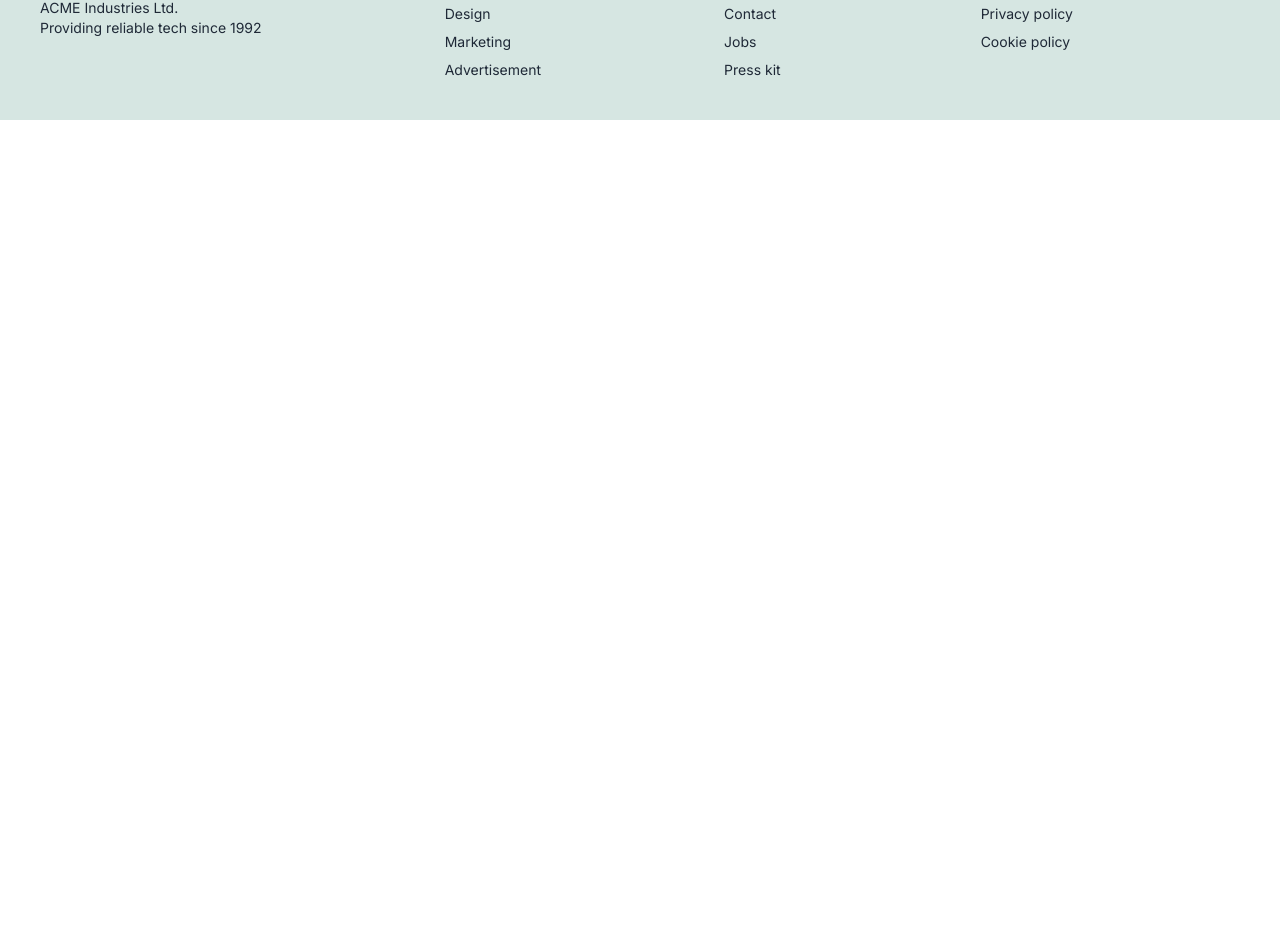
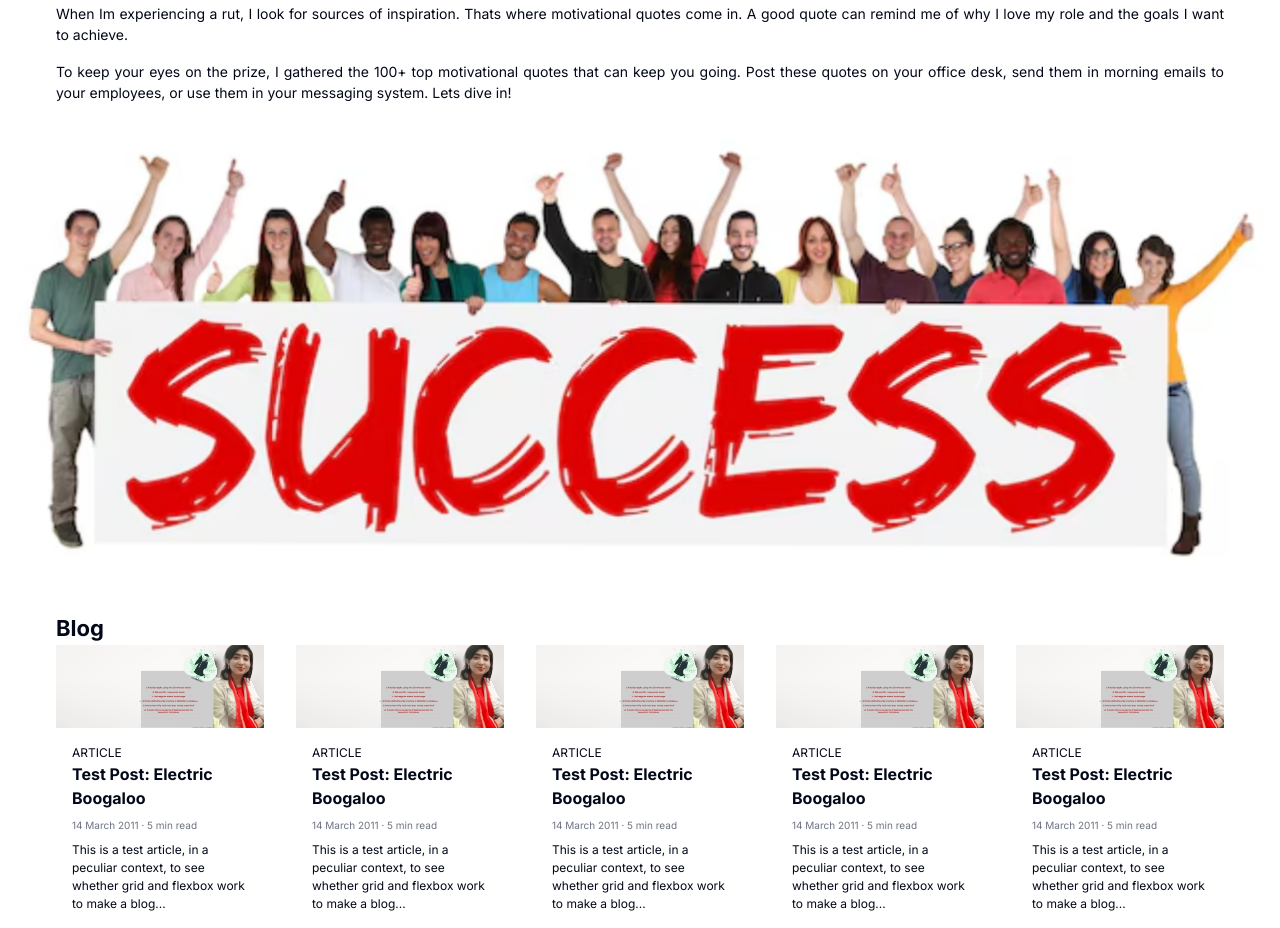
Before and after one commit to HasnaAkter/managementt, a Next.js app: page /media in a window 1280 px wide. Shown: the part 593-1521 px from the top of the page. Before the commit the page ends 800 px from the top, so only its background shows below. Built offline with nearby package versions, Linux system fonts and the light colour scheme.

Commit message:
media pages

```diff
--- a/src/app/components/Media/media/index.tsx
+++ b/src/app/components/Media/media/index.tsx
@@ -1,11 +1,18 @@
 "use client"
 import React from 'react';
 import MediaWelcome from './media-welcome';
+import SuccessTheory from './sucess-theory';
+import Overlay from './overly-media';
+import MediaBlog from './media-blog';
 
 const Media = () => {
     return (
-        <div className="bg-_yellow_gray ">
-            <MediaWelcome/>
+        <div>
+
+            <MediaWelcome />
+            <SuccessTheory />
+            <Overlay />
+            <MediaBlog />
         </div>
     );
 };
--- /dev/null
+++ b/src/app/components/Media/media/media-blog/index.tsx
@@ -0,0 +1,132 @@
+import React from 'react';
+import Image from 'next/image';
+
+const blogPosts = [
+    {
+        id: 1,
+        src: '/assets/image/welcome.jpeg',
+        title: 'Test Post: Electric Boogaloo',
+        date: '14 March 2011',
+        timeToRead: '5 min read',
+        excerpt: 'This is a test article, in a peculiar context, to see whether grid and flexbox work to make a blog...',
+        tags: ['test', 'test']
+    },
+    {
+        id: 1,
+        src: '/assets/image/welcome.jpeg',
+        title: 'Test Post: Electric Boogaloo',
+        date: '14 March 2011',
+        timeToRead: '5 min read',
+        excerpt: 'This is a test article, in a peculiar context, to see whether grid and flexbox work to make a blog...',
+        tags: ['test', 'test']
+    }, {
+        id: 1,
+        src: '/assets/image/welcome.jpeg',
+        title: 'Test Post: Electric Boogaloo',
+        date: '14 March 2011',
+        timeToRead: '5 min read',
+        excerpt: 'This is a test article, in a peculiar context, to see whether grid and flexbox work to make a blog...',
+        tags: ['test', 'test']
+    }, {
+        id: 1,
+        src: '/assets/image/welcome.jpeg',
+        title: 'Test Post: Electric Boogaloo',
+        date: '14 March 2011',
+        timeToRead: '5 min read',
+        excerpt: 'This is a test article, in a peculiar context, to see whether grid and flexbox work to make a blog...',
+        tags: ['test', 'test']
+    }, {
+        id: 1,
+        src: '/assets/image/welcome.jpeg',
+        title: 'Test Post: Electric Boogaloo',
+        date: '14 March 2011',
+        timeToRead: '5 min read',
+        excerpt: 'This is a test article, in a peculiar context, to see whether grid and flexbox work to make a blog...',
+        tags: ['test', 'test']
+    }, {
+        id: 1,
+        src: '/assets/image/welcome.jpeg',
+        title: 'Test Post: Electric Boogaloo',
+        date: '14 March 2011',
+        timeToRead: '5 min read',
+        excerpt: 'This is a test article, in a peculiar context, to see whether grid and flexbox work to make a blog...',
+        tags: ['test', 'test']
+    },
+    {
+        id: 1,
+        src: '/assets/image/welcome.jpeg',
+        title: 'Test Post: Electric Boogaloo',
+        date: '14 March 2011',
+        timeToRead: '5 min read',
+        excerpt: 'This is a test article, in a peculiar context, to see whether grid and flexbox work to make a blog...',
+        tags: ['test', 'test']
+    },
+    {
+        id: 1,
+        src: '/assets/image/welcome.jpeg',
+        title: 'Test Post: Electric Boogaloo',
+        date: '14 March 2011',
+        timeToRead: '5 min read',
+        excerpt: 'This is a test article, in a peculiar context, to see whether grid and flexbox work to make a blog...',
+        tags: ['test', 'test']
+    }, {
+        id: 1,
+        src: '/assets/image/welcome.jpeg',
+        title: 'Test Post: Electric Boogaloo',
+        date: '14 March 2011',
+        timeToRead: '5 min read',
+        excerpt: 'This is a test article, in a peculiar context, to see whether grid and flexbox work to make a blog...',
+        tags: ['test', 'test']
+    }, {
+        id: 1,
+        src: '/assets/image/welcome.jpeg',
+        title: 'Test Post: Electric Boogaloo',
+        date: '14 March 2011',
+        timeToRead: '5 min read',
+        excerpt: 'This is a test article, in a peculiar context, to see whether grid and flexbox work to make a blog...',
+        tags: ['test', 'test']
+    },
+];
+
+const MediaBlog = () => {
+    return (
+        <div className="container mx-auto p-10">
+            <h1 className="text-22 font-bold">Blog</h1>
+
+            <section className="cards grid grid-cols-1 md:grid-cols-2 lg:grid-cols-5 gap-8 ">
+                {blogPosts.map(post => (
+                    <article key={post.id} className="card flex flex-col">
+                        <Image
+                            className="card__img w-full h-auto"
+                            src={post.src}
+                            alt="Card Image"
+                            width={256}
+                            height={196}
+                        />
+                        <div className="card__content p-4">
+                            <div className="card__type text-12 uppercase">article</div>
+                            <div className="card__title font-bold text-16 mb-2">
+                                {post.title}
+                            </div>
+                            <div className="card__date text-10 text-gray-500 mb-2">
+                                {post.date} &middot; <span className="card__time-to-read">{post.timeToRead}</span>
+                            </div>
+                            <div className="card__excerpt mb-4 text-12">
+                                {post.excerpt}
+                            </div>
+                            <div className="card__tags flex space-x-2">
+                                {post.tags.map((tag, index) => (
+                                    <div key={index} className="tag bg-gray-200 text-10 px-2 py-1 rounded">
+                                        <i className="fa fa-tag"></i>{tag}
+                                    </div>
+                                ))}
+                            </div>
+                        </div>
+                    </article>
+                ))}
+            </section>
+        </div>
+    );
+};
+
+export default MediaBlog;
--- a/src/app/components/Media/media/media-welcome/index.tsx
+++ b/src/app/components/Media/media/media-welcome/index.tsx
@@ -1,3 +1,4 @@
+"use client"
 import React from 'react';
 import Image from 'next/image';
 
--- /dev/null
+++ b/src/app/components/Media/media/overly-media/index.tsx
@@ -0,0 +1,41 @@
+"use client";
+import Image from 'next/image';
+import React from 'react';
+
+const Overlay = () => {
+    return (
+       <div className="">
+         <section className="">
+            <div className="animate-sway">
+                <Image
+                    src="/assets/image/bb.avif"
+                    alt="Banner Image"
+                    className="w-full h-full  "
+                    width={800}
+                    height={800}
+                    priority
+                />
+            </div>
+            {/* <div className="absolute inset-0  bg-opacity-70 flex flex-col justify-center items-center text-white">
+                <div className="video-button" data-aperture="closed">
+                    <div className="video-container relative">
+                        <video
+                            className="actual-video rounded-lg overflow-hidden"
+                            src="https://s3-us-west-2.amazonaws.com/s.cdpn.io/502545/Oculus.mp4"
+                            poster="https://assets.codepen.io/502545/2021-02-08_20-46-41.jpg"
+                            controls
+                            width="400"
+                            height="300"
+                        ></video>
+                        <div className="play-button__aperture--left absolute top-0 left-0 w-8 h-8 bg-white"></div>
+                        <div className="play-button__aperture--top-right absolute top-0 right-0 w-8 h-8 bg-white"></div>
+                        <div className="play-button__aperture--bottom-right absolute bottom-0 right-0 w-8 h-8 bg-white"></div>
+                    </div>
+                </div>
+            </div> */}
+        </section>
+       </div>
+    );
+};
+
+export default Overlay;
--- /dev/null
+++ b/src/app/components/Media/media/sucess-theory/index.tsx
@@ -0,0 +1,22 @@
+import React from 'react';
+
+const SuccessTheory = () => {
+    return (
+        <div className="px-10 py-5">
+            <h1 className="text-22 font-bold text-_gray mb-4 underline text-center">
+                Success Doesnt Come Easy
+            </h1>
+            <p className="text-14 mb-4  text-justify">
+                Even the most dedicated entrepreneur sometimes finds it tough to stay on track. Its hard for businesses to keep their employees motivated all the time. I even find myself struggling with motivation on days when challenges feel insurmountable.
+            </p>
+            <p className="text-14 mb-4  text-justify">
+                When Im experiencing a rut, I look for sources of inspiration. Thats where motivational quotes come in. A good quote can remind me of why I love my role and the goals I want to achieve.
+            </p>
+            <p className="text-14 mb-4  text-justify">
+                To keep your eyes on the prize, I gathered the 100+ top motivational quotes that can keep you going. Post these quotes on your office desk, send them in morning emails to your employees, or use them in your messaging system. Lets dive in!
+            </p>
+        </div>
+    );
+};
+
+export default SuccessTheory;
--- a/src/app/globals.css
+++ b/src/app/globals.css
@@ -124,3 +124,24 @@
   border-radius: 4px;
   background: #fafafa;
 }
+@keyframes sway {
+  0% {
+      transform: translateX(0);
+  }
+  25% {
+      transform: translateX(-10px) rotate(-2deg);
+  }
+  50% {
+      transform: translateX(0);
+  }
+  75% {
+      transform: translateX(10px) rotate(2deg);
+  }
+  100% {
+      transform: translateX(0);
+  }
+}
+
+.animate-sway {
+  animation: sway 3s ease-in-out infinite;
+}
```
Also changed, not shown: public/assets/image/bb.avif (added).
